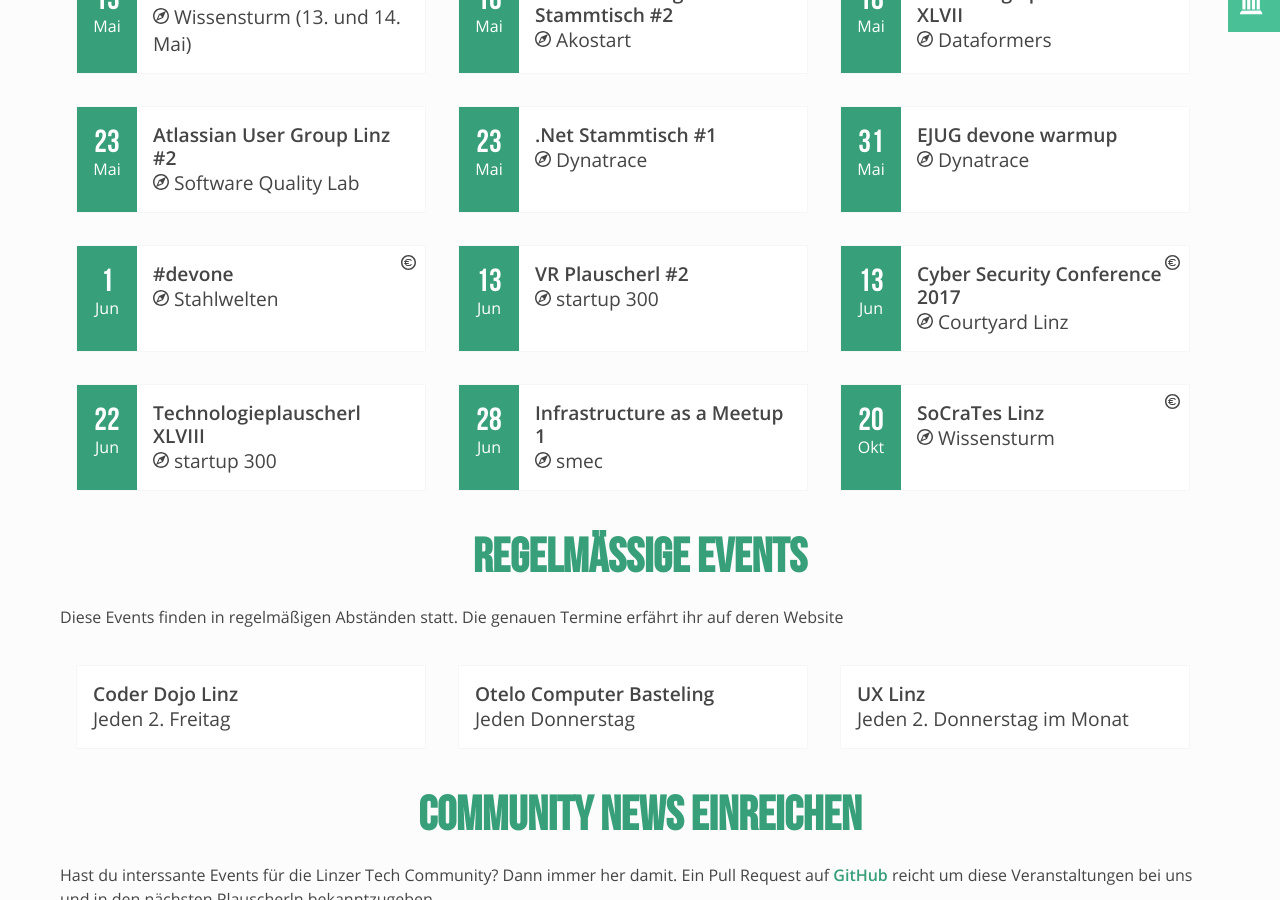
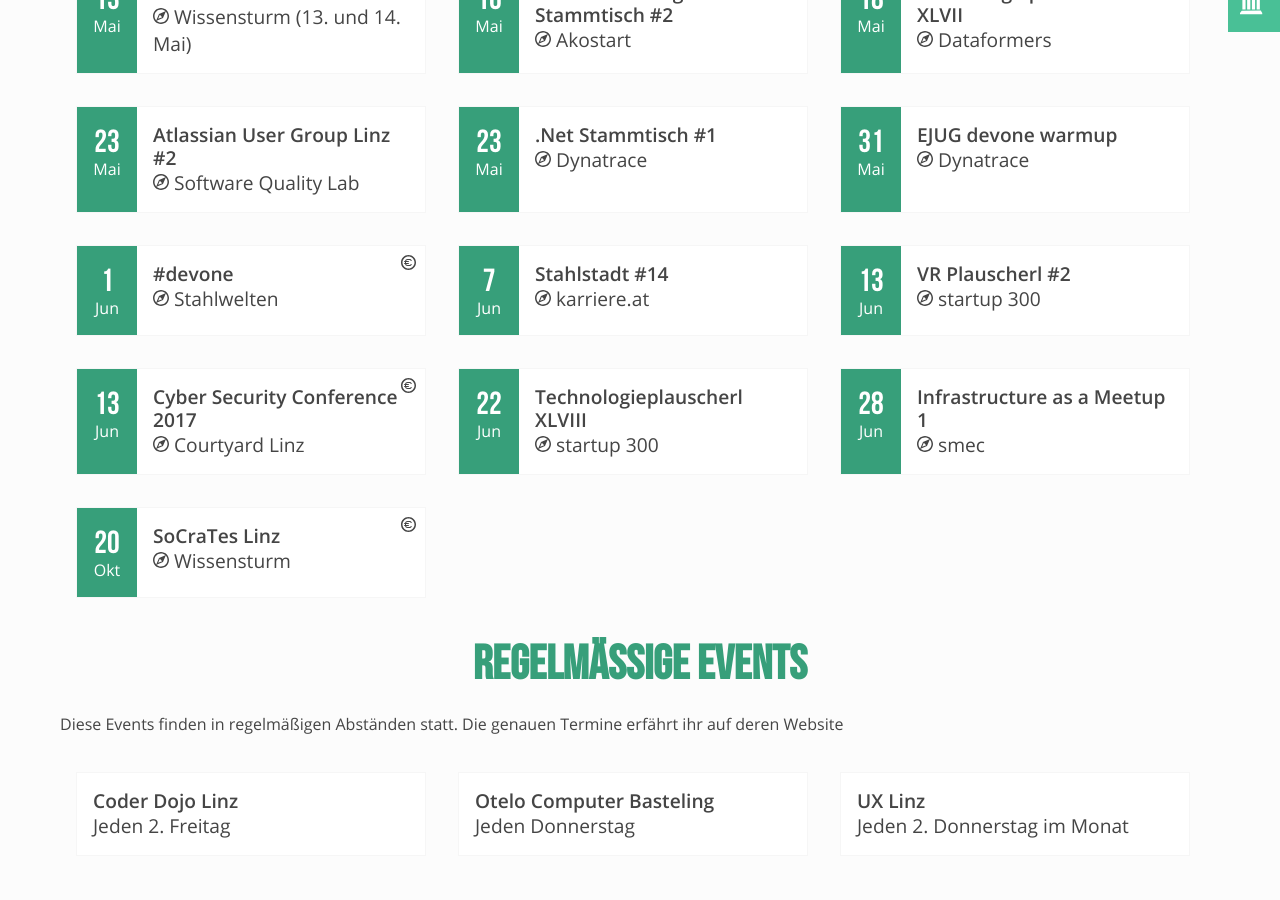
Before and after one commit to mericanAncer127/plauscherl, a Jekyll site: the page built from pages/community-news.html, in a window 1280 px wide and 900 px high, scrolled down 332 px. Built offline with Jekyll 4.4.1, drawn with Linux system fonts in a browser that asks for light colours.

Commit message:
Update community.yml

```diff
--- a/_data/community.yml
+++ b/_data/community.yml
@@ -38,10 +38,10 @@
   name: "Stahlstadt.js"
   events:
    -
-      name: "Stahlstadt #13"
-      location: Axis Linz
-      date: 2017-03-27
-      link: "https://www.meetup.com/de-DE/stahlstadt-js/events/238215491/"
+      name: "Stahlstadt #14"
+      location: karriere.at
+      date: 2017-06-07
+      link: "https://www.meetup.com/de-DE/stahlstadt-js/events/239660401/"
 -
   id: technologieplauscherl
   name: "Technologieplauscherl"
```
